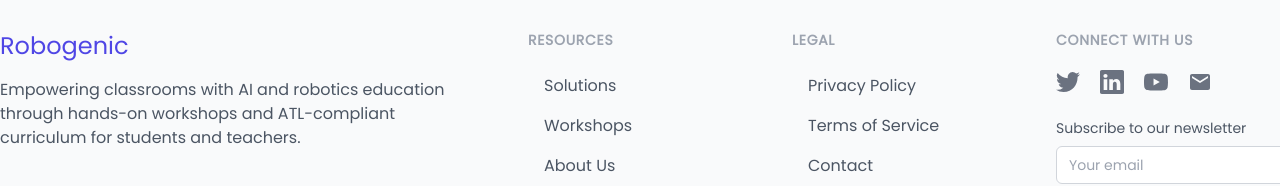
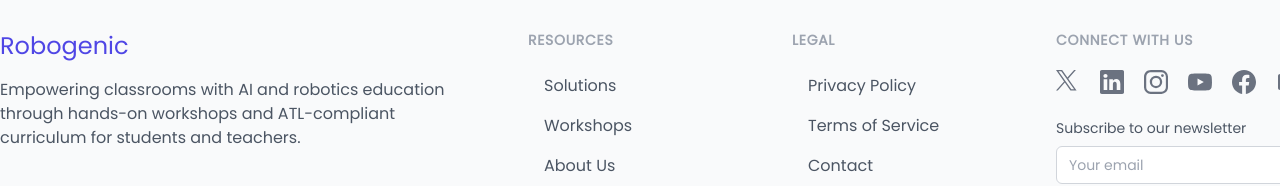
Before and after one commit to ragnar-vallhala/website-robogen, a Next.js app: page / in a window 1280 px wide. Shown: the part 4326-4512 px from the top of the page. Built offline with nearby package versions, Linux system fonts and the light colour scheme.

Commit message:
fixed social links

```diff
--- a/src/components/Footer.tsx
+++ b/src/components/Footer.tsx
@@ -3,18 +3,17 @@
 import React from "react";
 import { Container } from "@/components/Container";
 
-
 export function Footer() {
   const navigation = [
     { name: "Solutions", href: "/solutions" },
     { name: "Workshops", href: "/workshops" },
-    { name: "About Us", href: "/aboutus" }
+    { name: "About Us", href: "/aboutus" },
   ];
 
   const legal = [
     { name: "Privacy Policy", href: "/privacy" },
     { name: "Terms of Service", href: "/terms" },
-    { name: "Contact", href: "/contact" }
+    { name: "Contact", href: "/contact" },
   ];
 
   return (
@@ -27,14 +26,14 @@
                 href="/"
                 className="flex items-center space-x-2 text-2xl font-medium text-indigo-600 dark:text-white"
               >
-
                 <span>Robogenic</span>
               </Link>
             </div>
 
             <div className="max-w-md mt-4 text-gray-600 dark:text-gray-300">
-              Empowering classrooms with AI and robotics education through hands-on
-              workshops and ATL-compliant curriculum for students and teachers.
+              Empowering classrooms with AI and robotics education through
+              hands-on workshops and ATL-compliant curriculum for students and
+              teachers.
             </div>
           </div>
 
@@ -78,13 +77,13 @@
             </h3>
             <div className="flex mt-5 space-x-5">
               <a
-                href="https://twitter.com/robogen_edu"
+                href="https://x.com/Robogenic25"
                 target="_blank"
                 rel="noopener noreferrer"
                 className="text-gray-500 hover:text-indigo-600 dark:hover:text-indigo-400 transition-colors"
               >
                 <span className="sr-only">Twitter</span>
-                <Twitter />
+                <X />
               </a>
               <a
                 href="https://linkedin.com/company/robogen"
@@ -96,7 +95,16 @@
                 <Linkedin />
               </a>
               <a
-                href="https://youtube.com/robogen"
+                href="https://www.instagram.com/robo.genic/"
+                target="_blank"
+                rel="noopener noreferrer"
+                className="text-gray-500 hover:text-indigo-600 dark:hover:text-indigo-400 transition-colors"
+              >
+                <span className="sr-only">LinkedIn</span>
+                <Instagram />
+              </a>
+              <a
+                href="https://www.youtube.com/@Robogenic25"
                 target="_blank"
                 rel="noopener noreferrer"
                 className="text-gray-500 hover:text-indigo-600 dark:hover:text-indigo-400 transition-colors"
@@ -105,7 +113,16 @@
                 <Youtube />
               </a>
               <a
-                href="mailto:contact@robogen.in"
+                href="https://www.facebook.com/people/Robogenic/61575906225125/"
+                target="_blank"
+                rel="noopener noreferrer"
+                className="text-gray-500 hover:text-indigo-600 dark:hover:text-indigo-400 transition-colors"
+              >
+                <span className="sr-only">YouTube</span>
+                <Facebook />
+              </a>
+              <a
+                href="mailto:robogenic25@gmail.com"
                 className="text-gray-500 hover:text-indigo-600 dark:hover:text-indigo-400 transition-colors"
               >
                 <span className="sr-only">Email</span>
@@ -136,9 +153,7 @@
 
         <div className="my-10 text-sm text-center text-gray-500 dark:text-gray-400">
           Copyright © {new Date().getFullYear()} Robogen. All rights reserved.
-          <div className="mt-2">
-            Made with ♥ for STEM education in India
-          </div>
+          <div className="mt-2">Made with ♥ for STEM education in India</div>
         </div>
       </Container>
     </div>
@@ -170,16 +185,15 @@
   </svg>
 );
 
-// Keep existing Twitter, Linkedin components...
-const Twitter = ({ size = 24 }) => (
+const X = ({ size = 24 }) => (
   <svg
     xmlns="http://www.w3.org/2000/svg"
     width={size}
     height={size}
-    viewBox="0 0 24 24"
+    viewBox="0 0 350 350"
     fill="currentColor"
   >
-    <path d="M24 4.37a9.6 9.6 0 0 1-2.83.8 5.04 5.04 0 0 0 2.17-2.8c-.95.58-2 1-3.13 1.22A4.86 4.86 0 0 0 16.61 2a4.99 4.99 0 0 0-4.79 6.2A13.87 13.87 0 0 1 1.67 2.92 5.12 5.12 0 0 0 3.2 9.67a4.82 4.82 0 0 1-2.23-.64v.07c0 2.44 1.7 4.48 3.95 4.95a4.84 4.84 0 0 1-2.22.08c.63 2.01 2.45 3.47 4.6 3.51A9.72 9.72 0 0 1 0 19.74 13.68 13.68 0 0 0 7.55 22c9.06 0 14-7.7 14-14.37v-.65c.96-.71 1.79-1.6 2.45-2.61z" />
+    <path d="M178.57 127.15 290.27 0h-26.46l-97.03 110.38L89.34 0H0l117.13 166.93L0 300.25h26.46l102.4-116.59 81.8 116.59h89.34M36.01 19.54H76.66l187.13 262.13h-40.66" />
   </svg>
 );
 
@@ -194,6 +208,7 @@
     <path d="M24 12.07C24 5.41 18.63 0 12 0S0 5.4 0 12.07C0 18.1 4.39 23.1 10.13 24v-8.44H7.08v-3.49h3.04V9.41c0-3.02 1.8-4.7 4.54-4.7 1.31 0 2.68.24 2.68.24v2.97h-1.5c-1.5 0-1.96.93-1.96 1.89v2.26h3.32l-.53 3.5h-2.8V24C19.62 23.1 24 18.1 24 12.07" />
   </svg>
 );
+
 const Instagram = ({ size = 24 }) => (
   <svg
     xmlns="http://www.w3.org/2000/svg"
```
